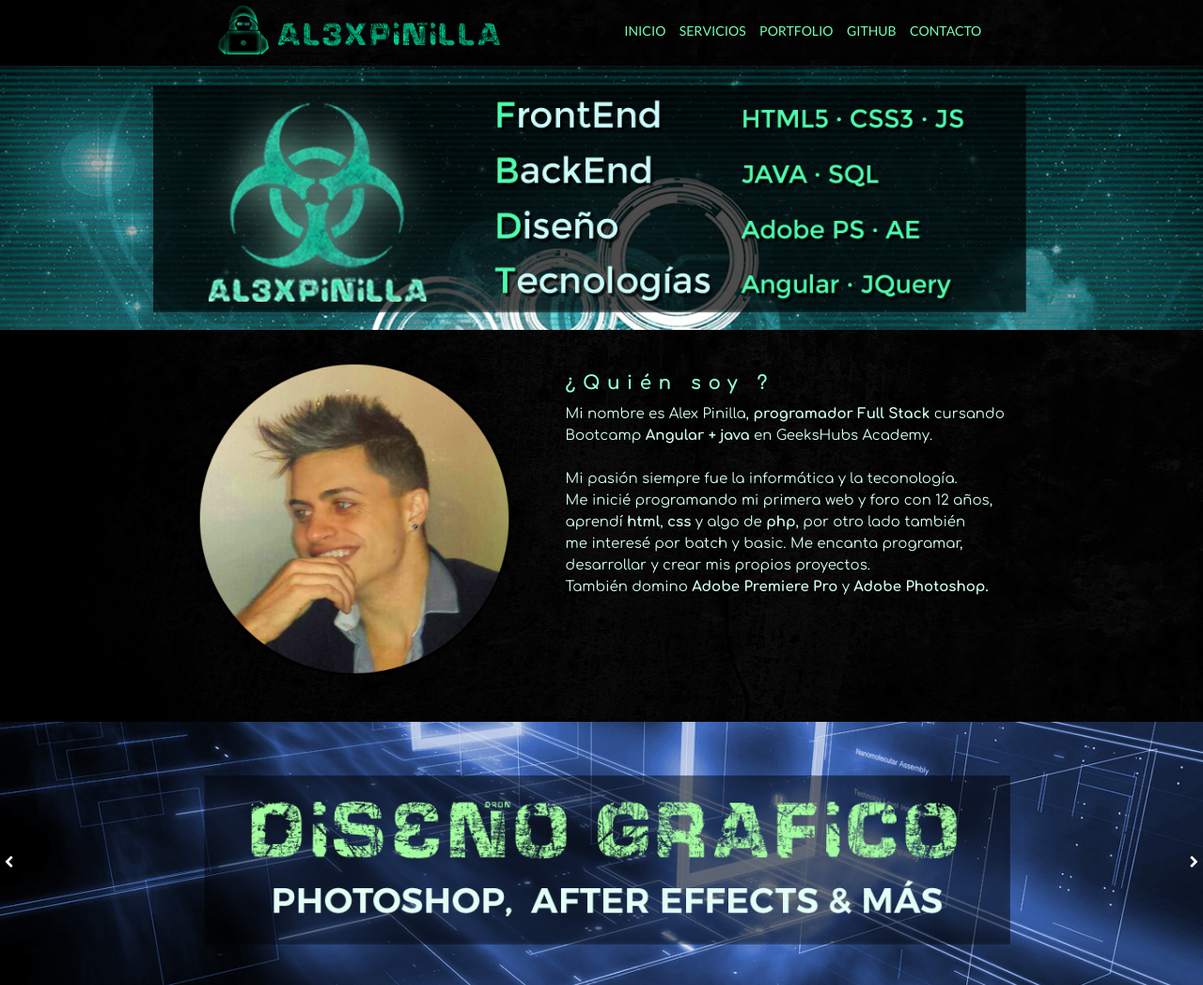
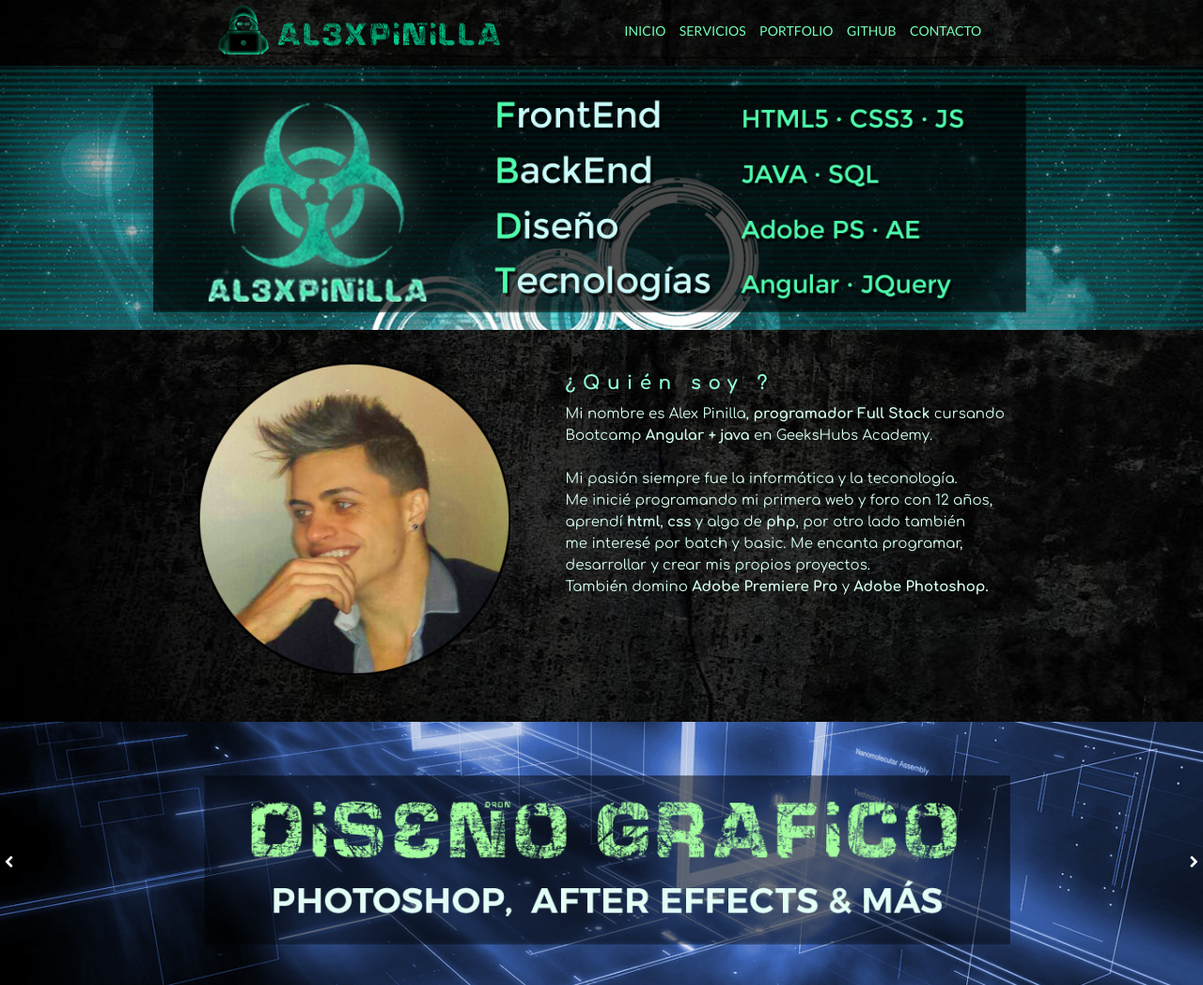
Before and after one commit to Alexpinilla/web, a PHP site: page /index.html in a window 1280 px wide. Shown: the top 1048 px of the page at 94% size. Run offline with PHP 8.4, Linux system fonts and the light colour scheme.

Commit message:
actualización fondo

```diff
--- a/css/estilo.css
+++ b/css/estilo.css
@@ -5,7 +5,7 @@
 body {
     font-family: 'Comfortaa', monospace;
     background-color:black;
-    background-image: url(images/sheila.jpg);
+    background-image: url(../images/fondo.jpg);
     background-attachment: fixed;
     color: #d3fded;
     font-size: 15px;
@@ -227,7 +227,6 @@ section {
     width: 90%;
     margin-left: 5%;
     margin-right: 5%;
-    /*    background-color: rgba(0, 0, 0, 0.6);*/
     border-radius: 18px;
     padding: 20px;
     display: flex;
```
Also changed, not shown: images/fondo.jpg.
